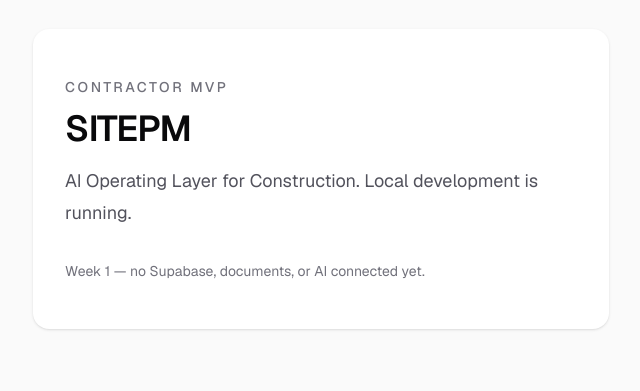
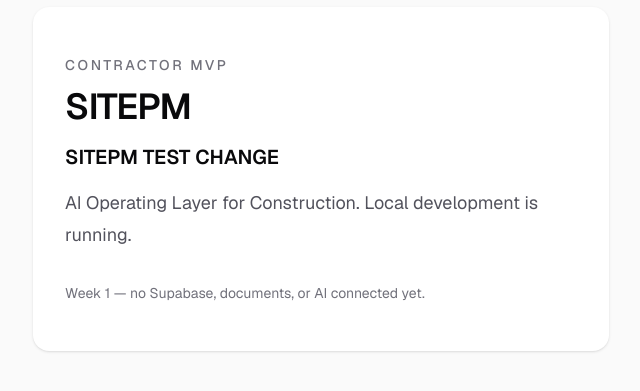
Before and after one commit to torrescarroll-droid/SITEPM, a Next.js app: page / in a window 1280 px wide. Shown: the part 221-612 px from the top of the page, without its empty margins (319-959 px from the left). Built offline with nearby package versions, Linux system fonts and the light colour scheme.

Commit message:
Update page.tsx
Test SITEPM Change

```diff
--- a/app/page.tsx
+++ b/app/page.tsx
@@ -8,6 +8,9 @@
         <h1 className="mt-3 text-4xl font-semibold tracking-tight text-zinc-950">
           SITEPM
         </h1>
+        <p className="mt-4 text-xl font-semibold text-zinc-950">
+          SITEPM TEST CHANGE
+        </p>
         <p className="mt-4 text-lg leading-8 text-zinc-600">
           AI Operating Layer for Construction. Local development is running.
         </p>
```
